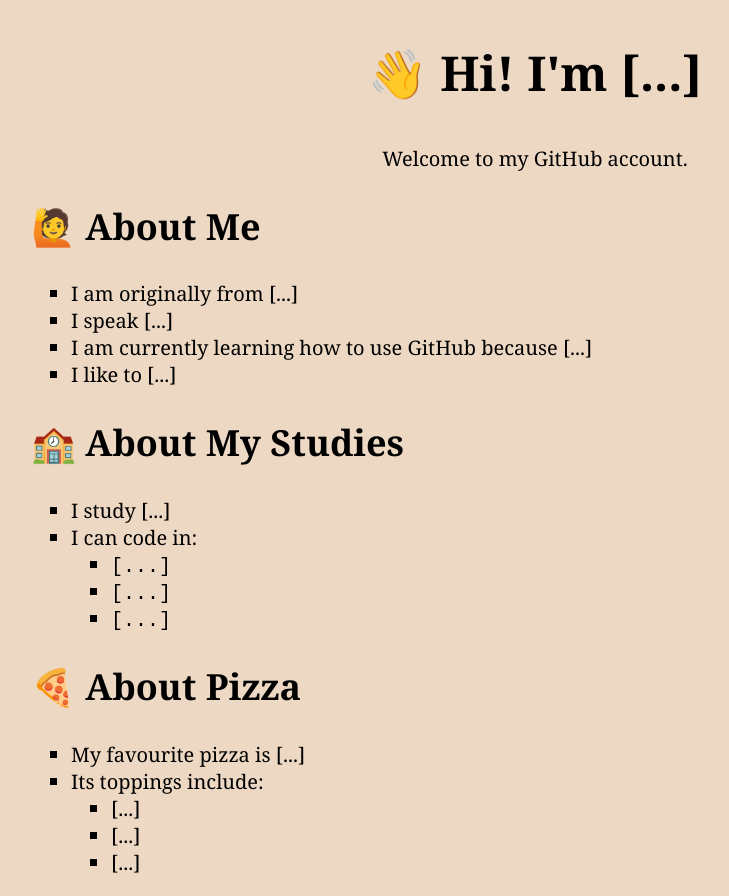
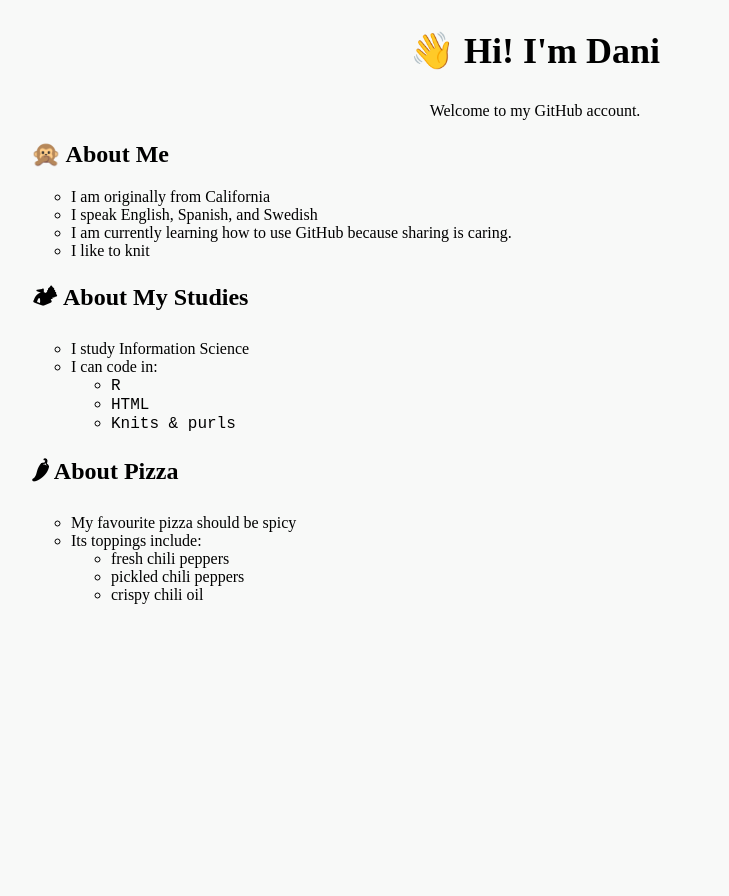
Before and after one commit to lookslikedani/about-me-test, a plain HTML site: page index.html in a window 1280 px wide. Shown: the whole page, without its empty margins (105-834 px from the left). After the commit the page ends 800 px from the top, so only its background shows below. Drawn offline with Linux system fonts and the light colour scheme.

Commit message:
Base edits

```diff
--- a/css/style.css
+++ b/css/style.css
@@ -1,8 +1,8 @@
 /* Feel free to change me and make me your own! */
 
 body {
-  background-color: #edd8c3;
-  font-family: Georgia, serif;
+  background-color: #e8eceb4d;
+  font-family: 'Times New Roman', Times, serif;
 }
 
 article {
@@ -12,21 +12,21 @@ article {
 
 h1 {
   text-align: center;
-  font-size: 48px;
+  font-size: 36px;
 }
 
 h2 {
-  font-size: 36px;
+  font-size: 24px;
 }
 
 p {
   text-align: center;
-  font-size: 20px;
+  font-size: 16px;
 }
 
 ul {
-  font-size: 20px;
-  list-style-type: square;
+  font-size: 16px;
+  list-style-type: circle;
 }
 
 code {
--- a/index.html
+++ b/index.html
@@ -7,42 +7,42 @@
     </head>
     <body>
         <article>
-        <h1>&#128075; Hi! I'm [...]</h1>
+        <h1>&#128075; Hi! I'm Dani</h1>
         <p>
             Welcome to my GitHub account.
         </p>
         </article>
         <article>
-        <h2>&#128587; About Me</h2>
+        <h2>&#128586; About Me</h2>
         <ul>
-            <li>I am originally from [...]</li>
-            <li>I speak [...]</li>
-            <li>I am currently learning how to use GitHub because [...]</li>
-            <li>I like to [...]</li>
+            <li>I am originally from California</li>
+            <li>I speak English, Spanish, and Swedish</li>
+            <li>I am currently learning how to use GitHub because sharing is caring.</li>
+            <li>I like to knit</li>
         </ul>
         </article>
         <article>
-        <h2>&#127979; About My Studies </h2>
+        <h2>&#127957; About My Studies </h2>
         <ul>
-            <li>I study [...]</li>
+            <li>I study Information Science</li>
             <li>I can code in:
                 <ul>
-                    <li><code>[...]</code></li>
-                    <li><code>[...]</code></li>
-                    <li><code>[...]</code></li>
+                    <li><code>R</code></li>
+                    <li><code>HTML</code></li>
+                    <li><code>Knits & purls</code></li>
                 </ul>
             </li>
         </ul>
         </article>
         <article>
-        <h2>&#127829; About Pizza</h2>
+        <h2>&#127798; About Pizza</h2>
         <ul>
-            <li>My favourite pizza is [...]</li>
+            <li>My favourite pizza should be spicy</li>
             <li>Its toppings include:
                 <ul>
-                    <li>[...]</li>
-                    <li>[...]</li>
-                    <li>[...]</li>
+                    <li>fresh chili peppers</li>
+                    <li>pickled chili peppers</li>
+                    <li>crispy chili oil</li>
                 </ul>
             </li>
         </ul>
```
